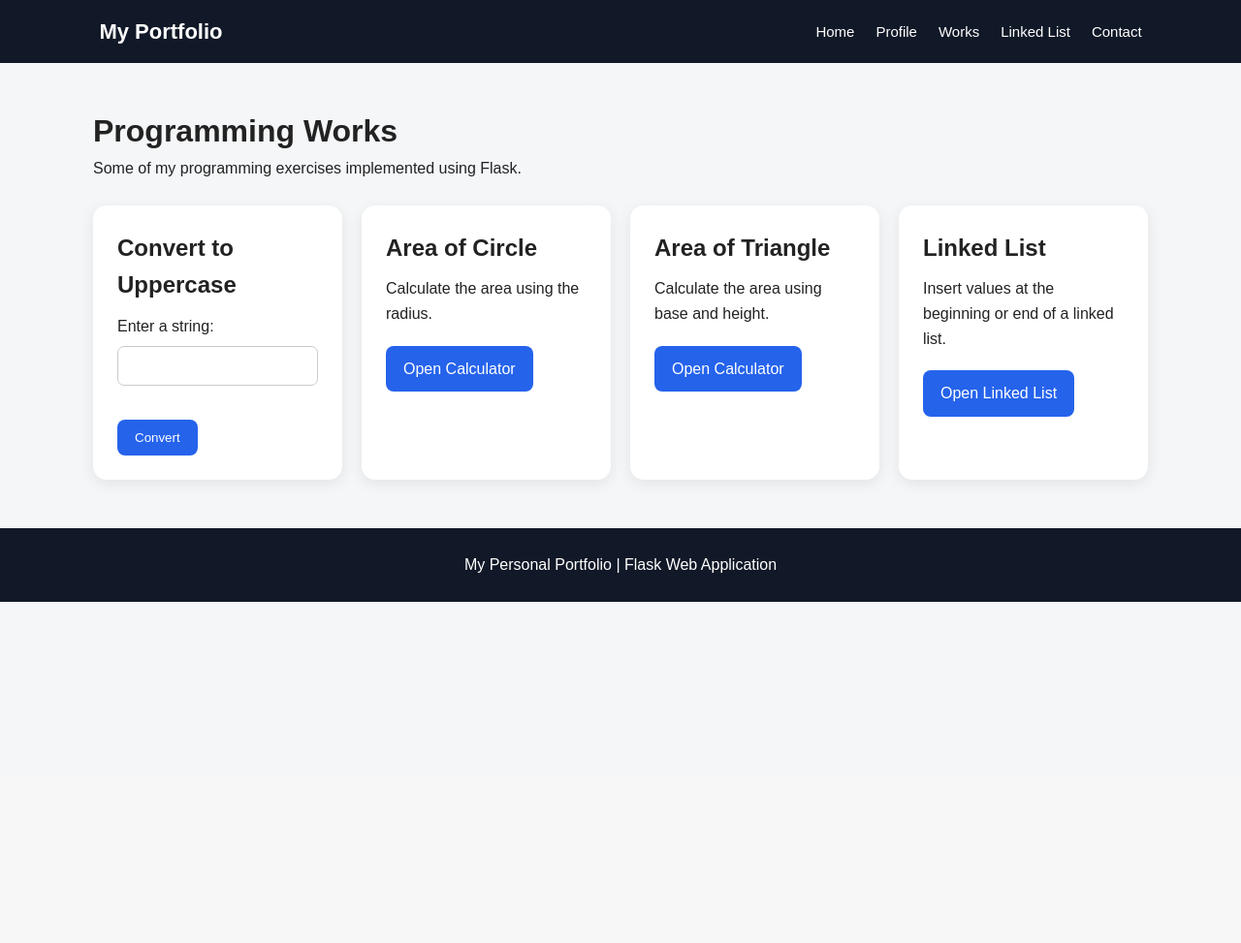
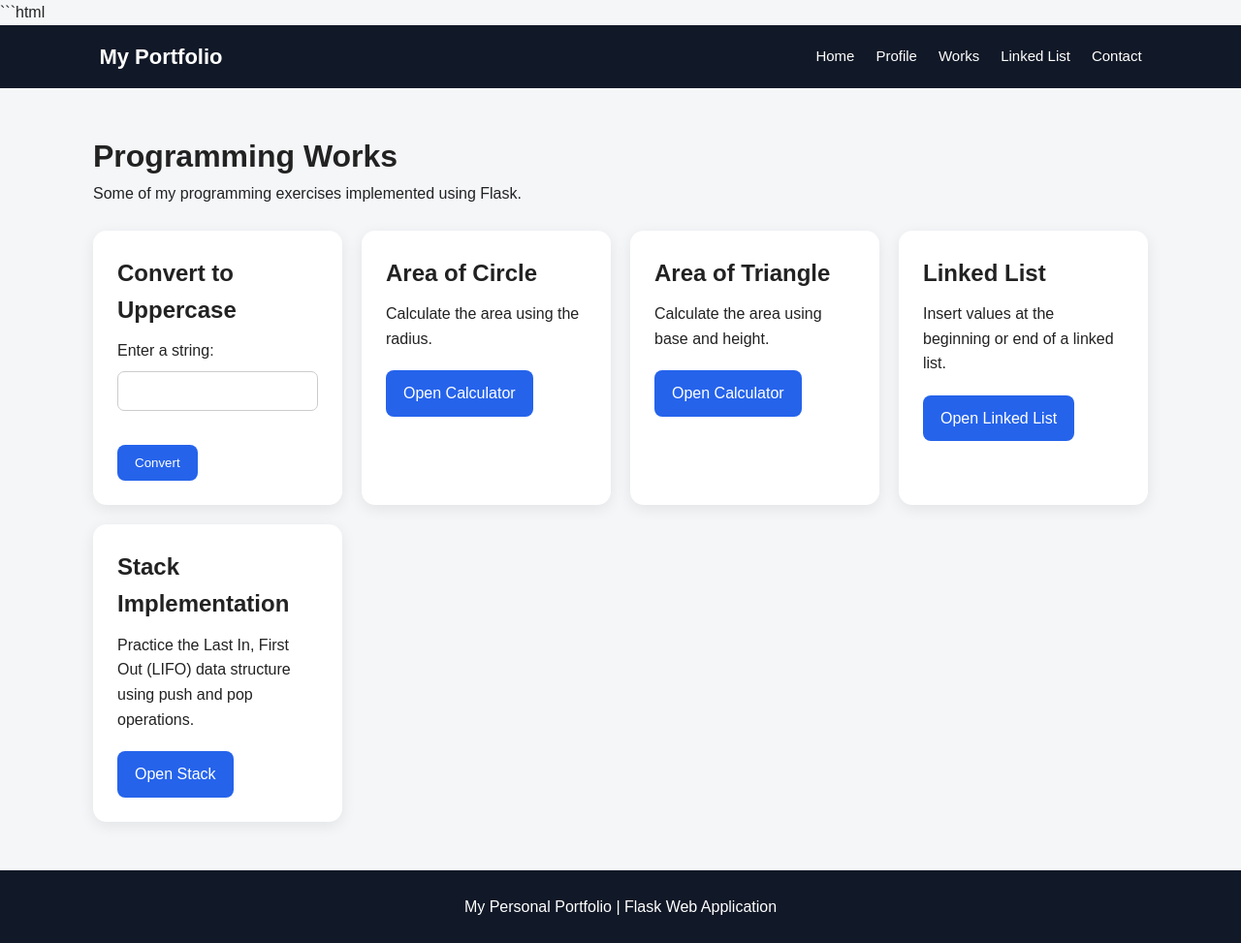
Before and after one commit to xianvaldez/valdez-flask-portfolio-lab, a Flask app: page /works in a window 1280 px wide. Shown: the whole page at 97% size. Before the commit the page ends 621 px from the top, so only its background shows below. Run offline with Flask 3, Linux system fonts and the light colour scheme.

Commit message:
Add Stack Implementation section to works.html

````diff
--- a/templates/works.html
+++ b/templates/works.html
@@ -1,3 +1,4 @@
+```html
 {% extends "base.html" %}
 {% block title %}Works - My Portfolio{% endblock %}
 
@@ -39,6 +40,13 @@
             <p>Insert values at the beginning or end of a linked list.</p>
             <a class="btn" href="{{ url_for('linked_list_page') }}">Open Linked List</a>
         </div>
+
+        <div class="card">
+            <h2>Stack Implementation</h2>
+            <p>Practice the Last In, First Out (LIFO) data structure using push and pop operations.</p>
+            <a class="btn" href="{{ url_for('stack_page') }}">Open Stack</a>
+        </div>
     </div>
 </div>
 {% endblock %}
+```
````
